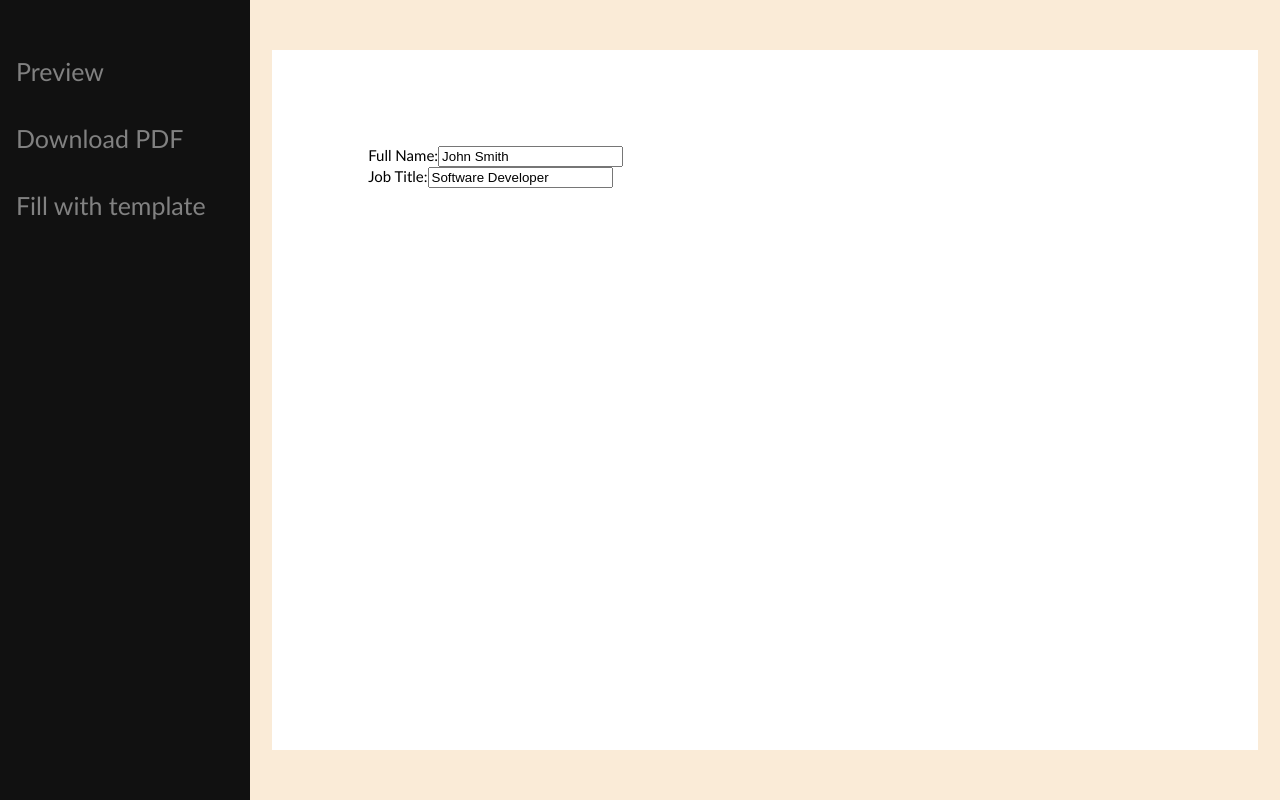
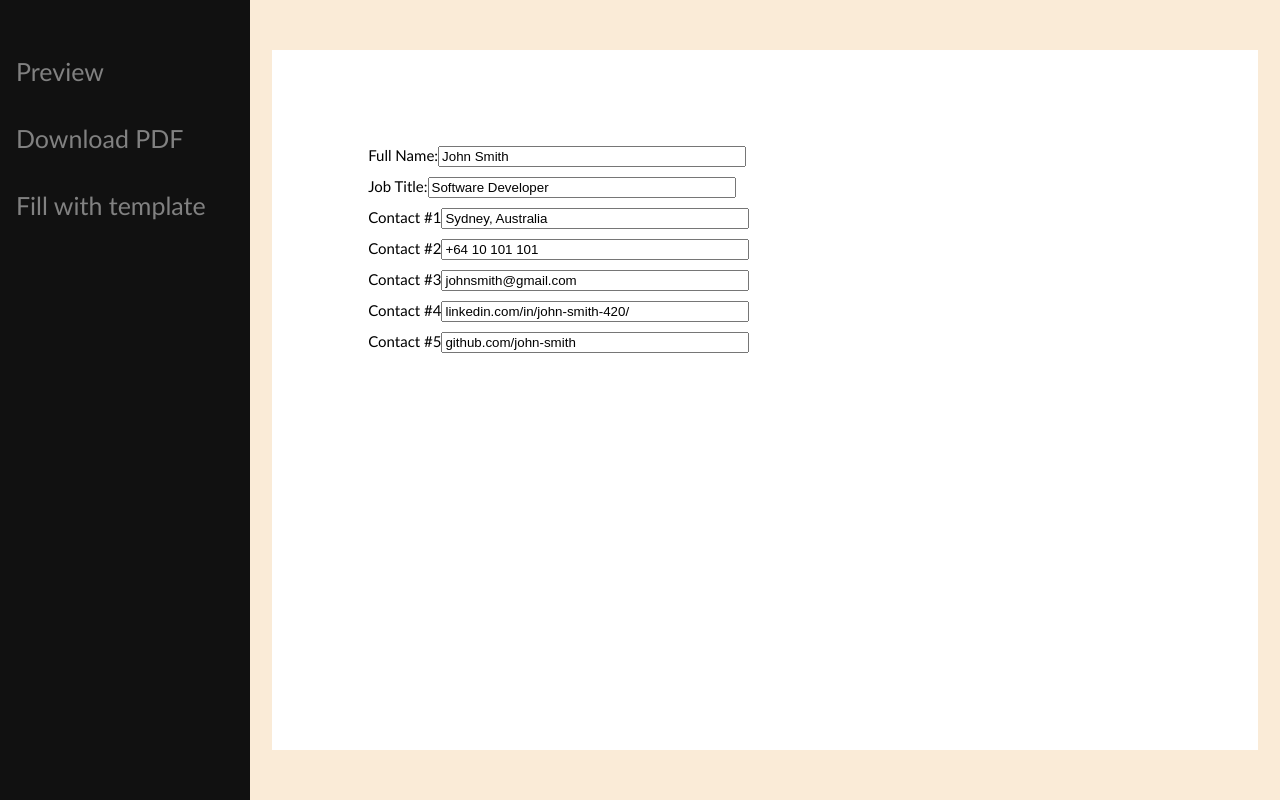
Before and after one commit to lancedang64/project_cv-builder, a React (Create React App) app: page / in a window 1280 px wide. Built offline with nearby package versions, Linux system fonts and the light colour scheme; what @react-pdf/renderer would draw is missing.

Commit message:
Added logic to set contacts state

```diff
--- a/src/components/App.js
+++ b/src/components/App.js
@@ -22,9 +22,17 @@ function App() {
   };
 
   function handleOnChange(event) {
-    const name = event.target.name;
-    const updatedState = event.target.value;
     setPersonData((prevState) => {
+      const name = event.target.name;
+      let updatedState;
+      if (name === 'contacts') {
+        updatedState = prevState.contacts.map((contact, index) => {
+          if (event.target.id === `contact${index}`)
+            contact = event.target.value;
+          return contact;
+        });
+      } else updatedState = event.target.value;
+
       return {
         ...prevState,
         [name]: updatedState,
--- a/src/components/FormMode/FormContainer.js
+++ b/src/components/FormMode/FormContainer.js
@@ -1,25 +1,40 @@
 import React from 'react';
 
 function FormContainer(props) {
+  const { fullName, jobTitle, contacts } = props.personData;
+
+  const contactComponents = contacts.map((contact, index) => {
+    return (
+      <label key={index}>
+        Contact #{index + 1}
+        <input
+          name={`contacts`}
+          id={`contact${index}`}
+          value={contact}
+          onChange={props.handleOnChange}
+        ></input>
+      </label>
+    );
+  });
   return (
     <div className="FormContainer">
       <label>
         Full Name:
         <input
           name="fullName"
-          value={props.personData.fullName}
+          value={fullName}
           onChange={props.handleOnChange}
         ></input>
       </label>
-      <br />
       <label>
         Job Title:
         <input
           name="jobTitle"
-          value={props.personData.jobTitle}
+          value={jobTitle}
           onChange={props.handleOnChange}
         ></input>
       </label>
+      {contactComponents}
     </div>
   );
 }
--- a/src/styles/App.css
+++ b/src/styles/App.css
@@ -49,15 +49,6 @@ body {
 
 /* height: 297mm; A4 height */
 
-input.FullName {
-  width: 450px;
-}
-
-input.Contact {
-  width: 250px;
-  text-align: right;
-}
-
 .CVHeader {
   display: flex;
   flex-direction: row;
@@ -83,3 +74,12 @@ input.Contact {
   display: block;
   margin-bottom: 10px;
 }
+
+label {
+  display: block;
+  margin-bottom: 10px;
+}
+
+input {
+  width: 300px;
+}
```
